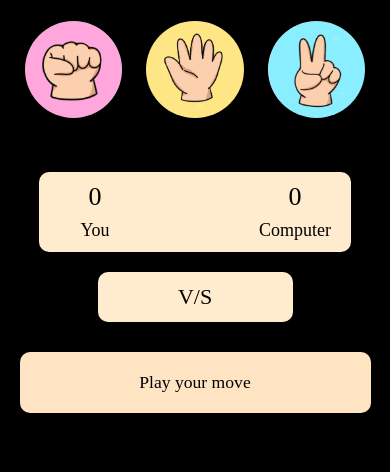
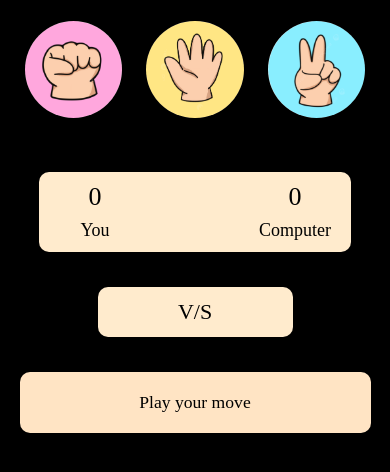
Before and after one commit to pdivya26/Rock-Paper-Scissors, a plain HTML site: page index.html in a window 390 px wide. Shown: the part 160-632 px from the top of the page. Drawn offline with Linux system fonts and the light colour scheme.

Commit message:
Update rockpaperscissors.css

```diff
--- a/rockpaperscissors.css
+++ b/rockpaperscissors.css
@@ -170,7 +170,7 @@ h1 {
 
     .move {
         gap: 1rem;
-        margin: 20px auto 30px;
+        margin: 35px auto 35px;
         border-radius: 10px;
         height: 50px;
         width: 50%;
```
